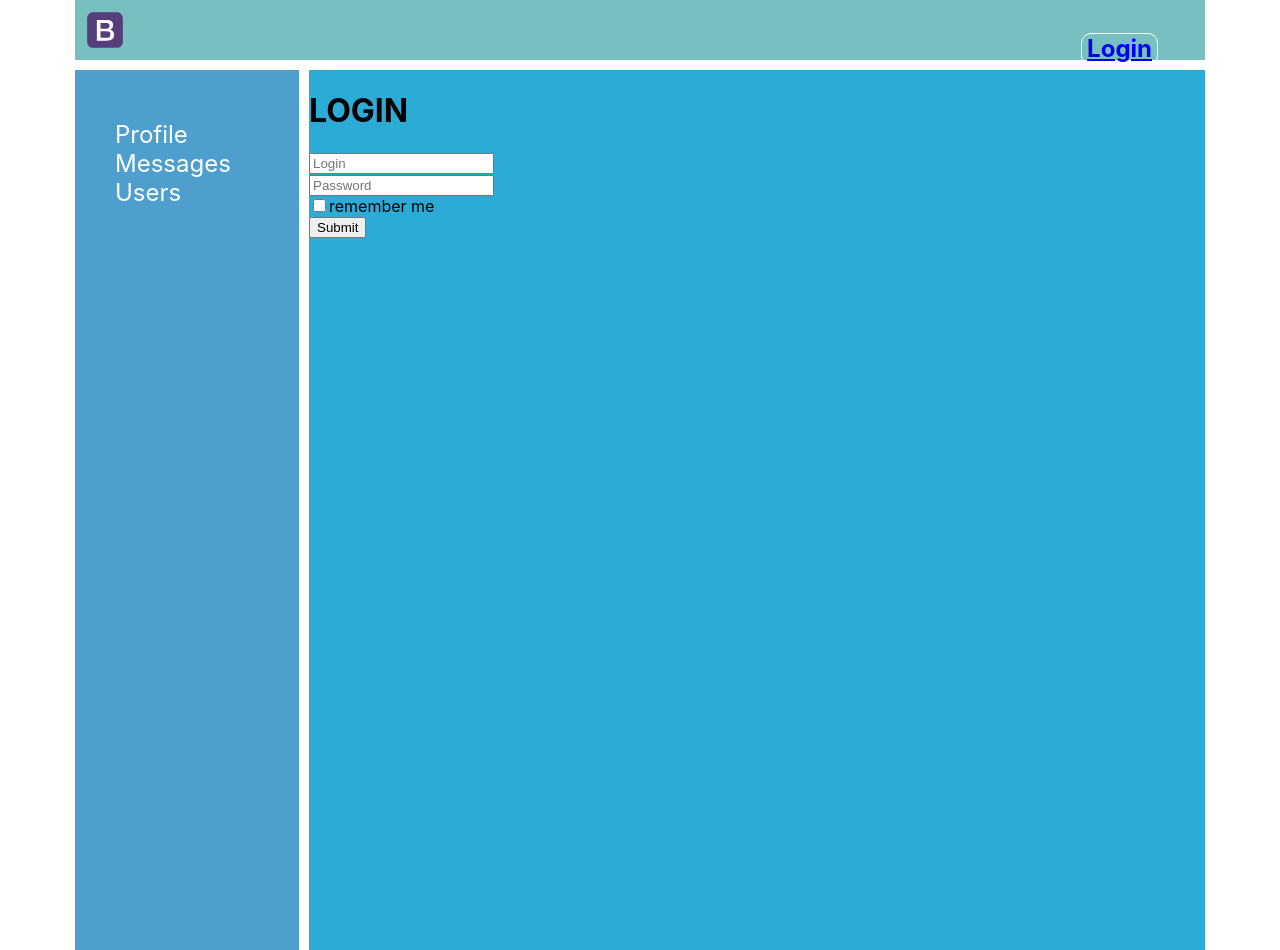
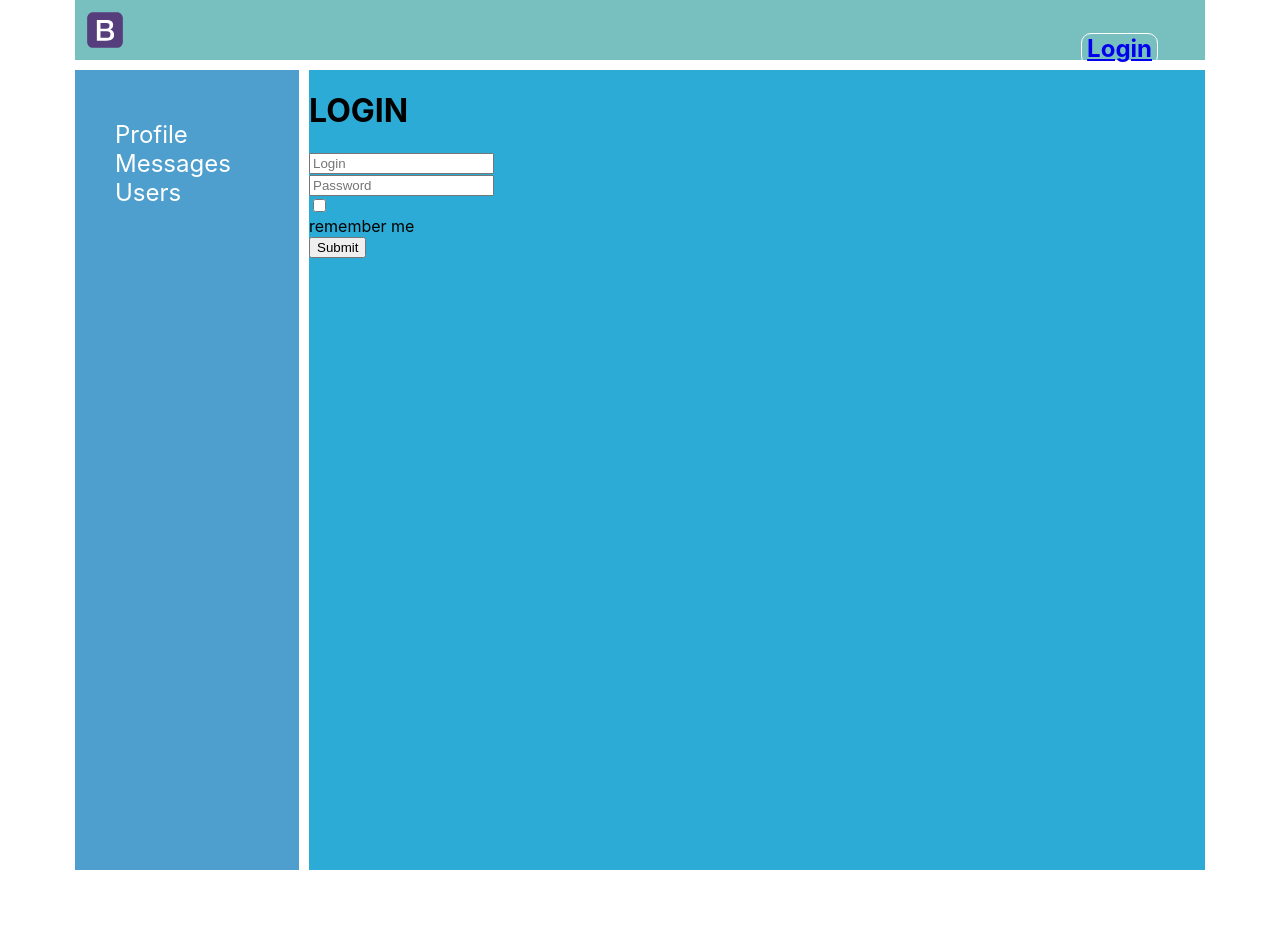
Before and after one commit to Blockbench90/social_network_exsemple, a React (Create React App) app: page /login in a window 1280 px wide. After the commit the page ends 870 px from the top, so only its background shows below. Built offline with nearby package versions, Linux system fonts and the light colour scheme; no server answers.

Commit message:
validate

```diff
--- a/src/App.css
+++ b/src/App.css
@@ -16,11 +16,11 @@
 .AppNavbar {
     grid-area: n;
     height: 800px;
-    min-height: 110%;
+    min-height: 800px;
     background: rgba(59, 149, 201, 0.9);
 }
 .AppProfile {
     grid-area: p;
     background: rgba(43, 171, 213, 1);
-    min-height: 110%;
+    min-height: 800px;
 }
--- /dev/null
+++ b/src/common/FormControls/FormControls.jsx
@@ -0,0 +1,21 @@
+import React from "react";
+import style from "./FormControls.module.css"
+
+export const Textarea = ({input, meta, ...props}) => {
+    const hasError = meta.touched && meta.error;
+    return (
+        <div className={style.formControl + ' ' + (hasError ? style.error : "")}>
+            <div><textarea {...input} {...props} /></div>
+            {hasError && <span>{meta.error}</span>}
+        </div>
+    )
+}
+export const Input = ({input, meta, ...props}) => {
+    const hasError = meta.touched && meta.error;
+    return (
+        <div className={style.formControl + ' ' + (hasError ? style.error : "")}>
+            <div><input {...input} {...props} /></div>
+            {hasError && <span>{meta.error}</span>}
+        </div>
+    )
+}
--- /dev/null
+++ b/src/common/FormControls/FormControls.module.css
@@ -0,0 +1,7 @@
+.formControl.error input,
+.formControl.error textarea {
+    border: solid red 1px;
+}
+.formControl.error span {
+    color: red;
+}
--- a/src/components/Login/Login.jsx
+++ b/src/components/Login/Login.jsx
@@ -1,5 +1,7 @@
 import React from "react";
 import {Field, reduxForm} from "redux-form";
+import {Input} from "../../common/FormControls/FormControls";
+import {required} from "../../utils/validators";
 
 
 
@@ -7,13 +9,13 @@
     return (
         <form onSubmit={props.handleSubmit}>
             <div>
-                <Field name={'login'} component={'input'} placeholder={'Login'}/>
+                <Field name={'login'} component={Input} validate={[required]} placeholder={'Login'}/>
             </div>
             <div>
-                <Field name={'password'} component={'input'} placeholder={'Password'}/>
+                <Field name={'password'} component={Input} validate={[required]} placeholder={'Password'}/>
             </div>
             <div>
-                <Field name={'rememberMe'} component={'input'} type={'checkbox'}/>remember me
+                <Field name={'rememberMe'} component={Input} type={'checkbox'}/>remember me
             </div>
             <div>
                 <button>Submit</button>
--- a/src/components/Profile/Message/Dialogs.jsx
+++ b/src/components/Profile/Message/Dialogs.jsx
@@ -2,6 +2,8 @@
 import style from "./Dialogs.module.css"
 import {NavLink, Redirect} from "react-router-dom";
 import {Field, reduxForm} from "redux-form";
+import {Textarea} from "../../../common/FormControls/FormControls";
+import {maxLengthCreator, required} from "../../../utils/validators";
 
 let Dialog = (props) => {
     let path = "/dialogs/" + props.id
@@ -15,10 +17,11 @@
         <b>{props.message}</b>
     </div>
 }
+const maxLength50 = maxLengthCreator(50)
 const AddNewMessageForm = (props) => {
     return (
         <form onSubmit={props.handleSubmit} className={style.messages}>
-           <Field component='textarea' name='newMessageBody' placeholder='Enter your message'/>
+           <Field component={Textarea} validate={[required, maxLength50]} name='newMessageBody' placeholder='Enter your message'/>
             <button>Send</button>
         </form>
     )
--- a/src/components/Profile/ProfilePage/Myposts/MyPost.jsx
+++ b/src/components/Profile/ProfilePage/Myposts/MyPost.jsx
@@ -3,12 +3,14 @@
 import avatar from "../../../../assets/images/logo.svg"
 import Post from "./Post/Post";
 import {Field, reduxForm} from "redux-form";
+import {maxLengthCreator, required} from "../../../../utils/validators";
+import {Textarea} from "../../../../common/FormControls/FormControls";
 
-
+const maxLength10 = maxLengthCreator(10)
 const AddNewPostForm = (props) => {
     return (
         <form onSubmit={props.handleSubmit} className={style.Input}>
-            <Field component='textarea' placeholder='input your text' name={'NewPostText'}/>
+            <Field component={Textarea} validate={[required, maxLength10]} placeholder='input your text' name={'NewPostText'}/>
             <button>Add Post</button>
         </form>
     )
--- /dev/null
+++ b/src/utils/validators.jsx
@@ -0,0 +1,8 @@
+export const required = (value) => {
+    if (value) return undefined;
+    return "Field is required"
+}
+export const maxLengthCreator = (maxLength) => (value) => {
+    if (value.length > maxLength) return `Max length is ${maxLength} symbols`
+    return undefined;
+}
```
